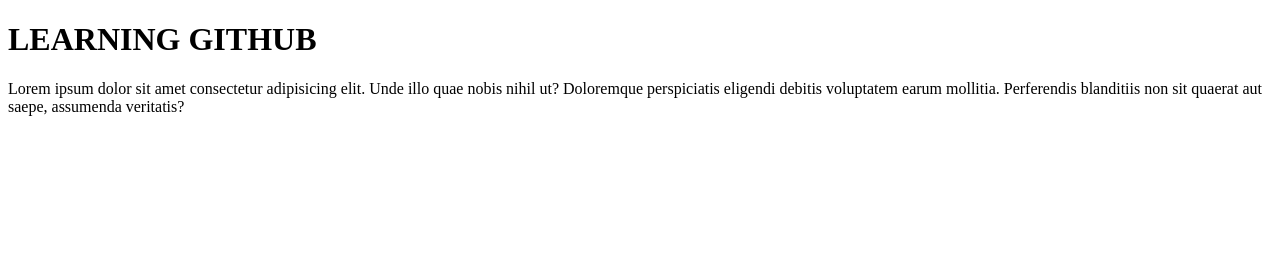
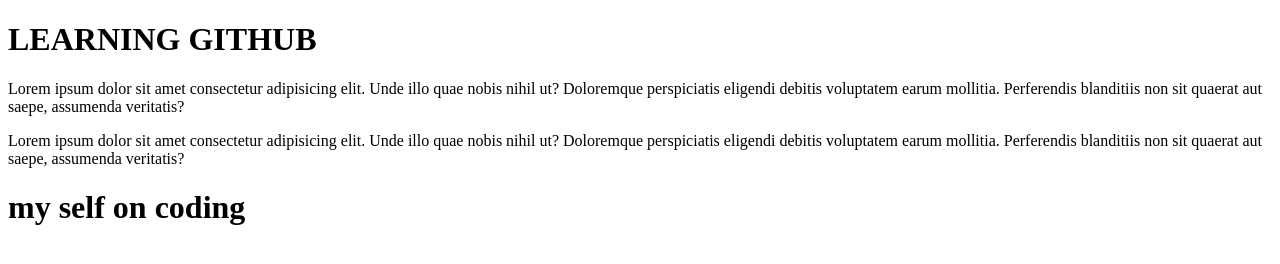
Before and after one commit to salamabdulazeez5-hash/big-success, a plain HTML site: page index.html in a window 1280 px wide. Drawn offline with Linux system fonts and the light colour scheme.

Commit message:
second commit

```diff
--- a/index.html
+++ b/index.html
@@ -1,12 +1,27 @@
 <!DOCTYPE html>
 <html lang="en">
+
 <head>
     <meta charset="UTF-8">
     <meta name="viewport" content="width=device-width, initial-scale=1.0">
     <title>Latest website</title>
 </head>
+
 <body>
     <h1>LEARNING GITHUB</h1>
-    <p>Lorem ipsum dolor sit amet consectetur adipisicing elit. Unde illo quae nobis nihil ut? Doloremque perspiciatis eligendi debitis voluptatem earum mollitia. Perferendis blanditiis non sit quaerat aut saepe, assumenda veritatis?</p>
+    <p>Lorem ipsum dolor sit amet consectetur adipisicing elit. Unde illo quae nobis nihil ut? Doloremque perspiciatis
+        eligendi debitis voluptatem earum mollitia. Perferendis blanditiis non sit quaerat aut saepe, assumenda
+        veritatis?</p>
+        <div class="first-move">
+            <p>Lorem ipsum dolor sit amet consectetur adipisicing elit. Unde illo quae nobis nihil ut? Doloremque perspiciatis
+        eligendi debitis voluptatem earum mollitia. Perferendis blanditiis non sit quaerat aut saepe, assumenda
+        veritatis?</p>
+        </div>
+        <footer>
+            <div class="second_move">
+                <h1>my self on coding</h1>
+            </div>
+        </footer>
 </body>
+
 </html>
```
